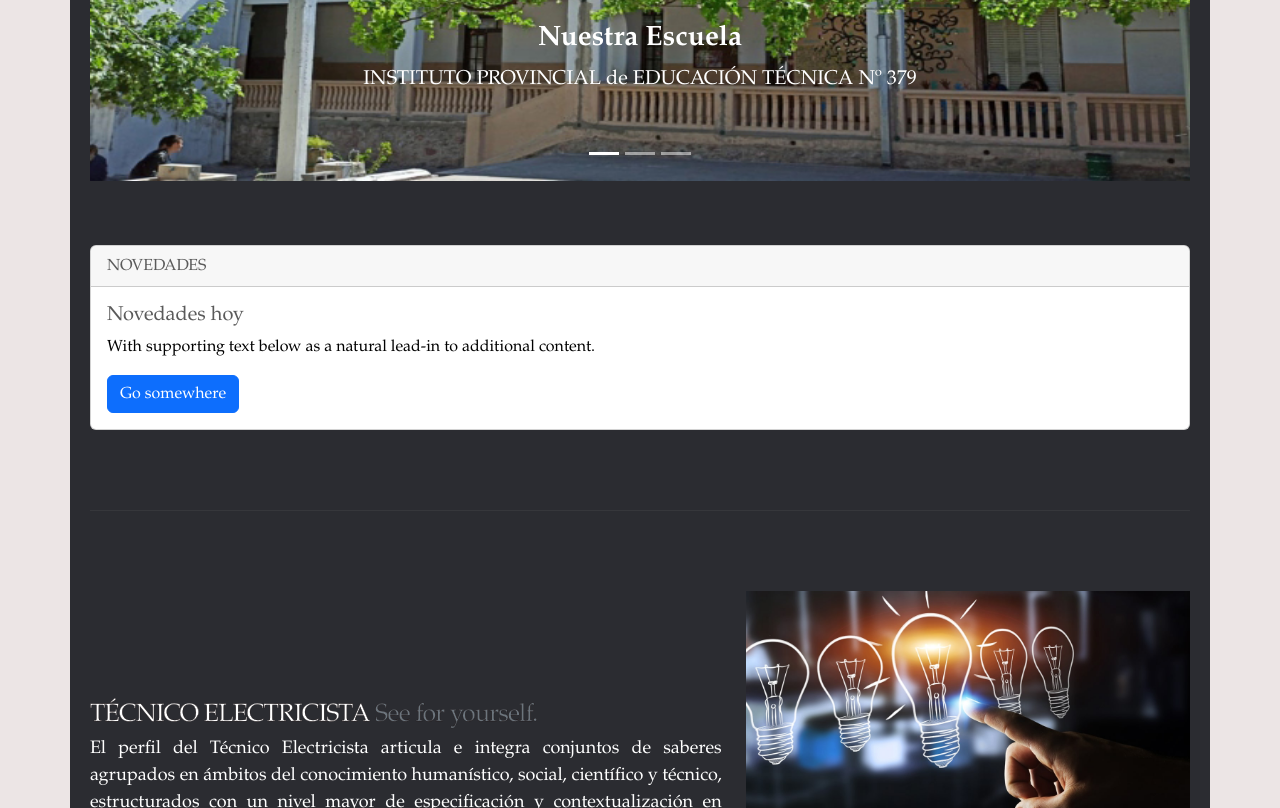
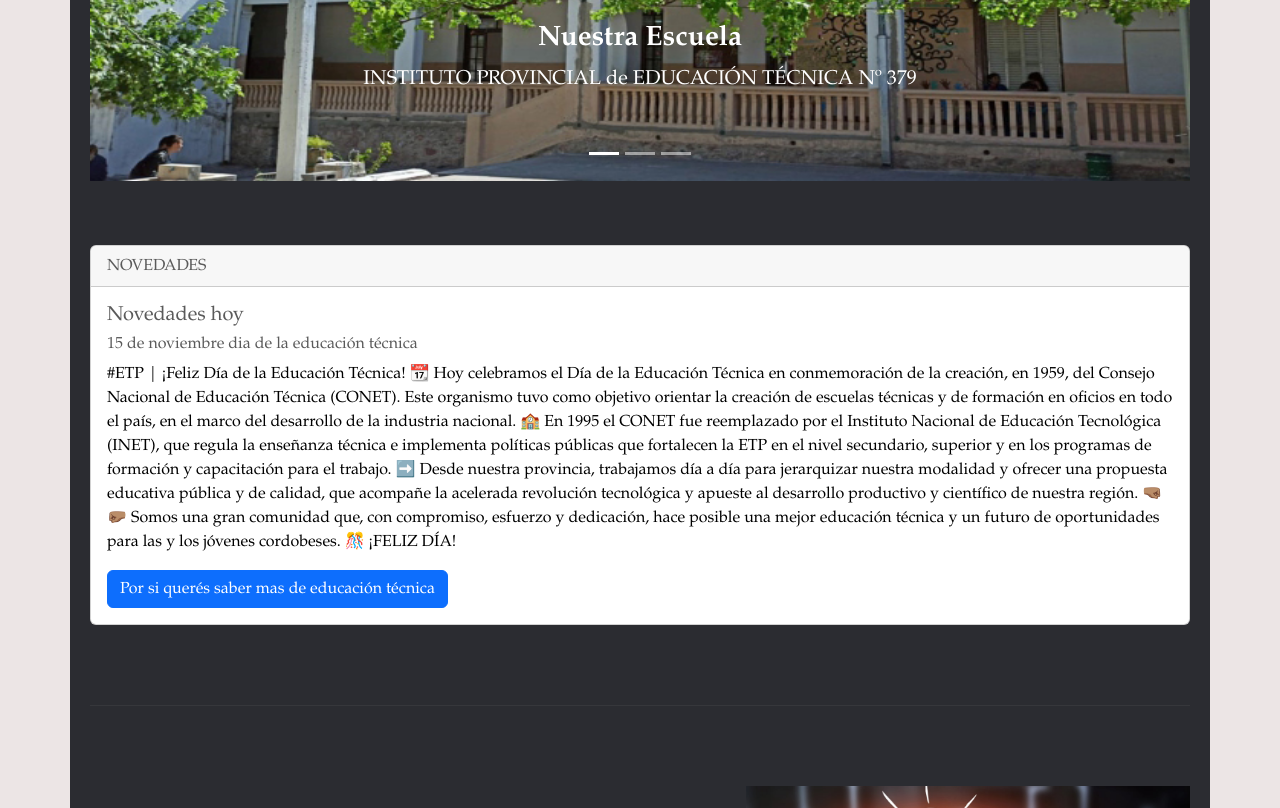
Before and after one commit to CrisMaia71/proyecto-WEB, a plain HTML site: page index.html in a window 1280 px wide. Shown: the part 516-1324 px from the top of the page. Drawn offline with nearby package versions, Linux system fonts and the light colour scheme; grey boxes are pictures that could not be loaded.

Commit message:
Camilo Molina
Modifique la parte de novedades, añadi un link en el boton y use un enlace interno para que al clickear inicio te mande a novedades

```diff
--- a/index.html
+++ b/index.html
@@ -27,7 +27,7 @@
           <div class="collapse navbar-collapse" id="navbarSupportedContent">
             <ul class="navbar-nav me-auto mb-2 mb-lg-0">
               <li class="nav-item">
-                <a class="nav-link" href="https://www.google.com.ar/"> <span class=" px-1"><img src="Recursos/iconos/home.png" class="img-thumbnail" alt="home" width="35"></span>Inicio</a>
+                <a class="nav-link" href="#novedades"> <span class=" px-1"><img src="Recursos/iconos/home.png" class="img-thumbnail" alt="home" width="35"></span>Inicio</a>
               </li>
            	  <li class="nav-item dropdown">
 					<a class="nav-link" href="#" role="button" data-bs-toggle="dropdown" aria-expanded="false"><span class=" px-1"><img src="Recursos/iconos/menu.png" class="img-thumbnail" alt="Especialidades" width="35"></span>Especialidades</a>
@@ -113,12 +113,24 @@
 			<div class="col col-sm-12 col-md-12 col-xl-12">
 					<div class="card">
 						<div class="card-header">
+						<a href="#" name="novedades"></a>
 						NOVEDADES
 						</div>
 						<div class="card-body">
 						<h5 class="card-title">Novedades hoy</h5>
-						<p class="card-text">With supporting text below as a natural lead-in to additional content.</p>
-						<a href="#" class="btn btn-primary">Go somewhere</a>
+						<h6 class="card-title">15 de noviembre dia de la educación técnica </h6>
+						<p class="card-text">#ETP | ¡Feliz Día de la Educación Técnica!
+
+							📆 Hoy celebramos el Día de la Educación Técnica en conmemoración de la creación, en 1959, del Consejo Nacional de Educación Técnica (CONET). Este organismo tuvo como objetivo orientar la creación de escuelas técnicas y de formación en oficios en todo el país, en el marco del desarrollo de la industria nacional.
+
+							🏫 En 1995 el CONET fue reemplazado por el Instituto Nacional de Educación Tecnológica (INET), que regula la enseñanza técnica e implementa políticas públicas que fortalecen la ETP en el nivel secundario, superior y en los programas de formación y capacitación para el trabajo.
+
+							➡️ Desde nuestra provincia, trabajamos día a día para jerarquizar nuestra modalidad y ofrecer una propuesta educativa pública y de calidad, que acompañe la acelerada revolución tecnológica y apueste al desarrollo productivo y científico de nuestra región.
+
+							🤜🏽🤛🏽  Somos una gran comunidad que, con compromiso, esfuerzo y dedicación, hace posible una mejor educación técnica y un futuro de oportunidades para las y los jóvenes cordobeses.
+
+							 🎊 ¡FELIZ DÍA!</p>
+						<a target="_blank" href="https://www.youtube.com/watch?v=nC7yFnKD4l8&ab_channel=Fundaci%C3%B3nMoviPort" class="btn btn-primary">Por si querés saber mas de educación técnica</a>
 						</div>
 					</div>
 
```
